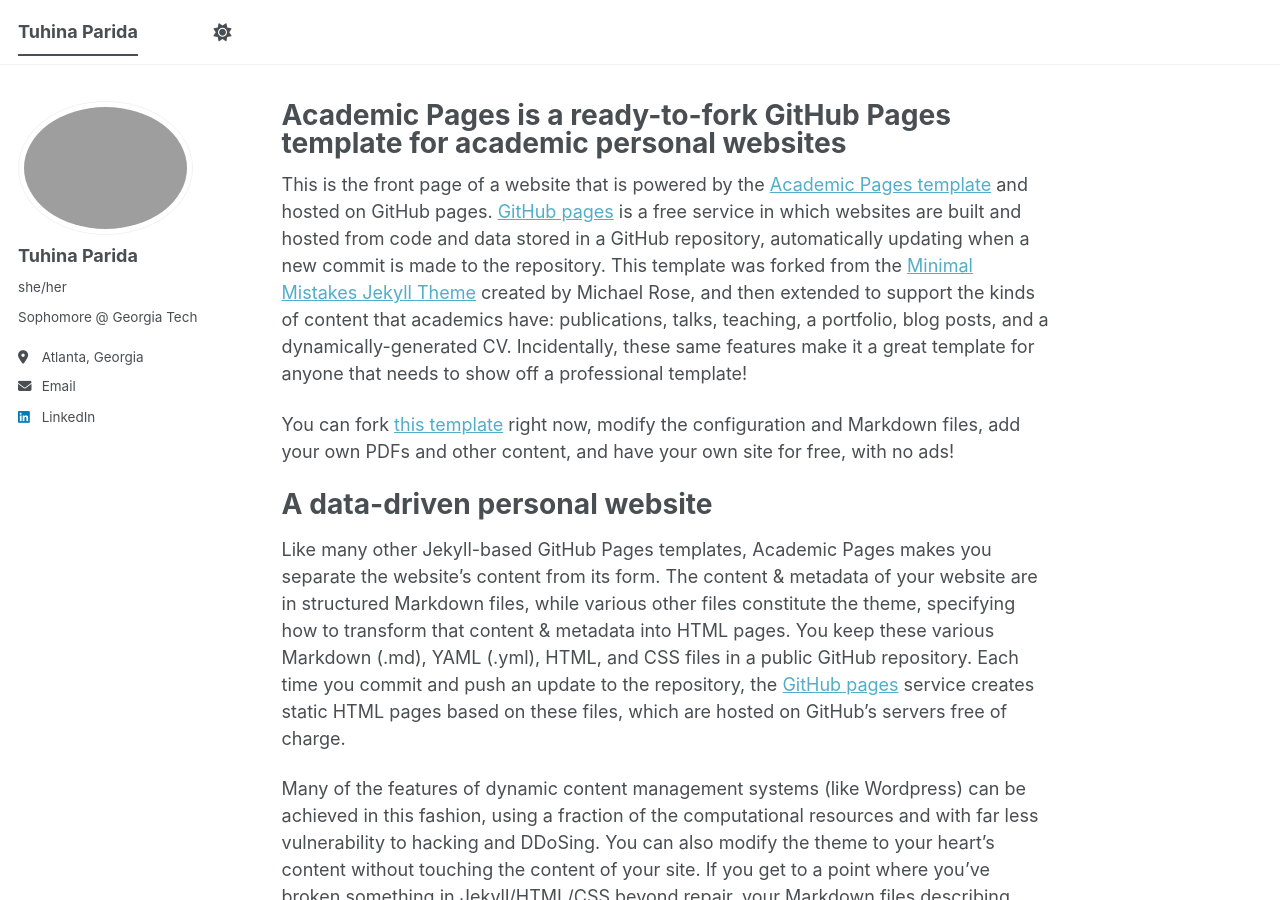
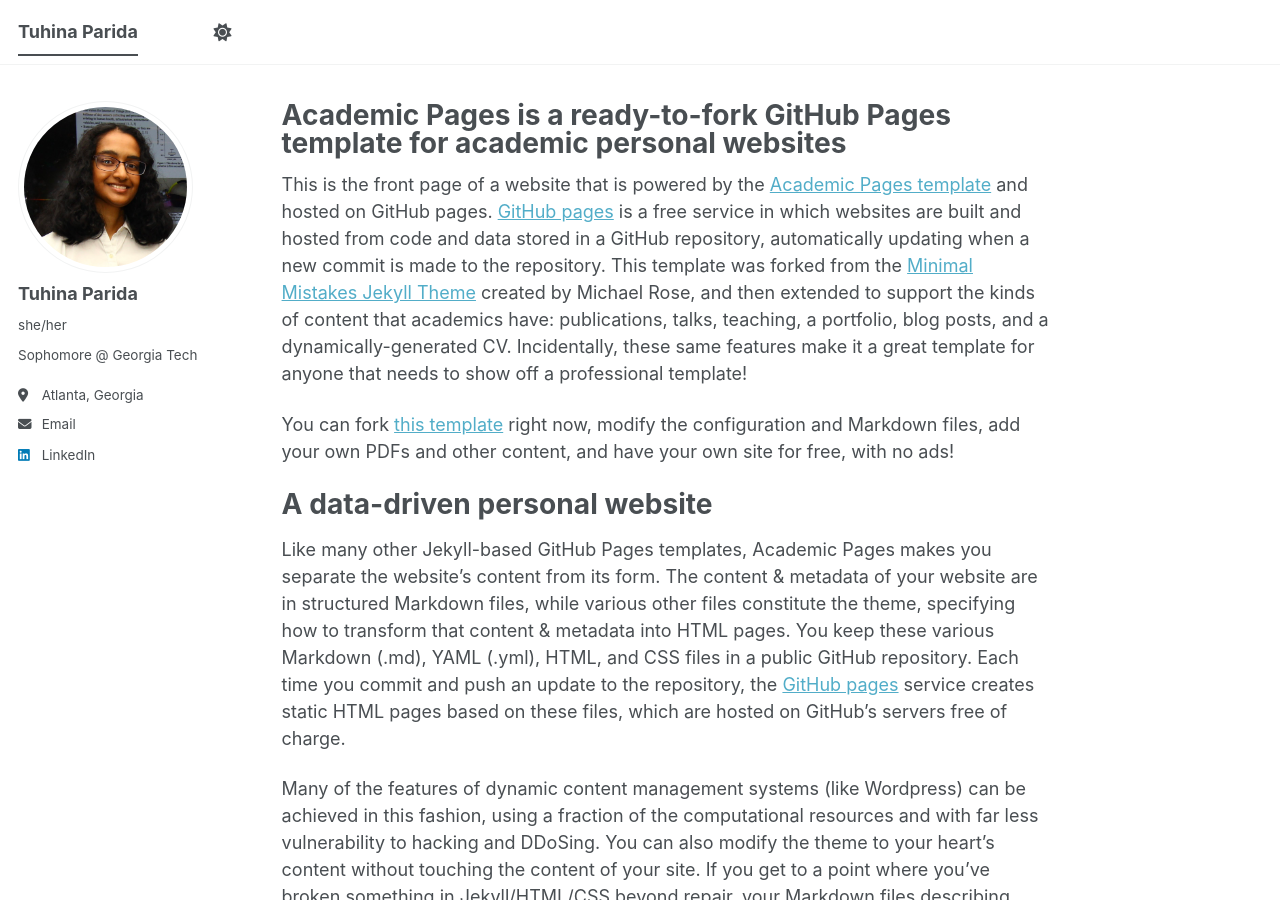
Before and after one commit to tuhinaparida/tuhinaparida.github.io, a Jekyll site: the page built from _pages/about.md, in a window 1280 px wide and 900 px high. Built offline with Jekyll 4.4.1, drawn with Linux system fonts in a browser that asks for light colours; a script bundle is joined from its source files by our own code; library files that are not in the unit come from our copies.

Commit message:
Update _config.yml

```diff
--- a/_config.yml
+++ b/_config.yml
@@ -23,7 +23,7 @@ repository               : "academicpages/academicpages.github.io"
 #               Additional customization can be done by editing /_includes/author-profile.html
 author:
   # Biographic information
-  avatar           : "tuhina.jpg"
+  avatar           : "tuhina.png"
   name             : "Tuhina Parida"
   pronouns         : "she/her"
   bio              : "Sophomore @ Georgia Tech"
```
